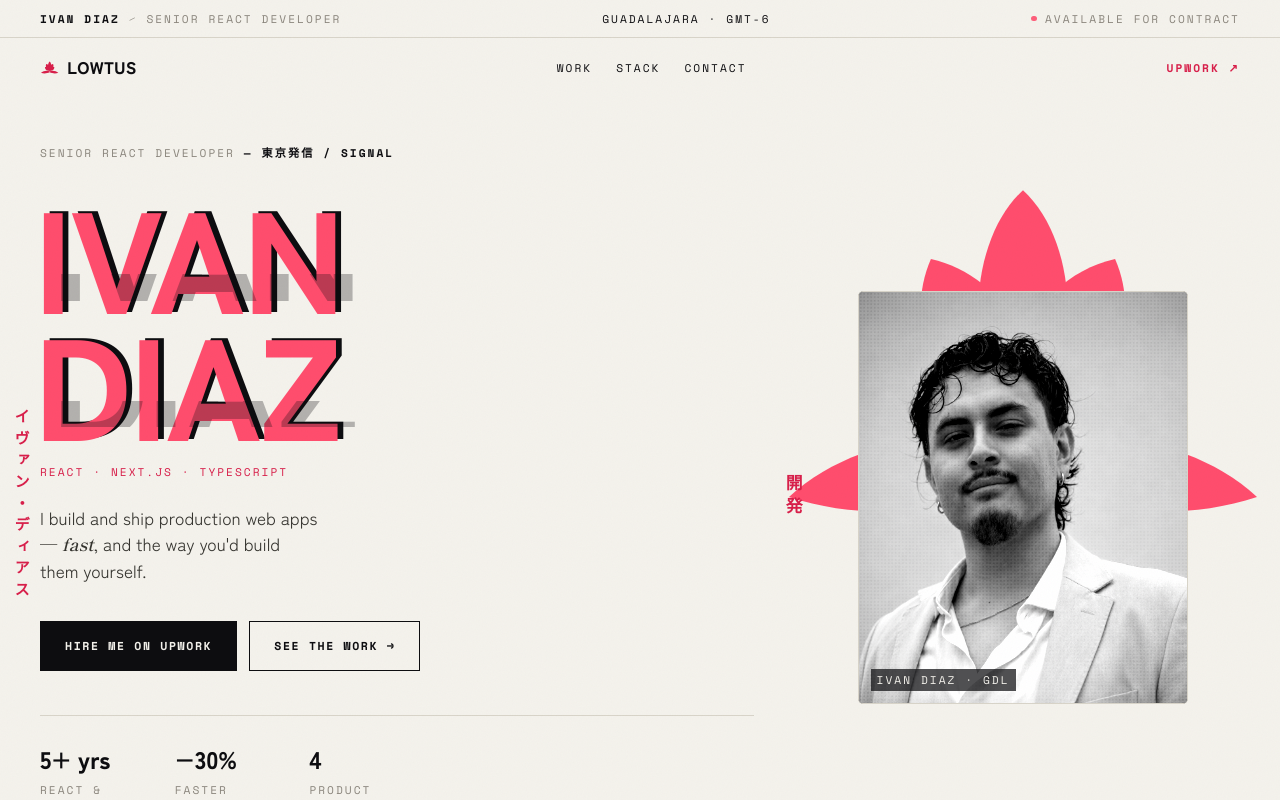
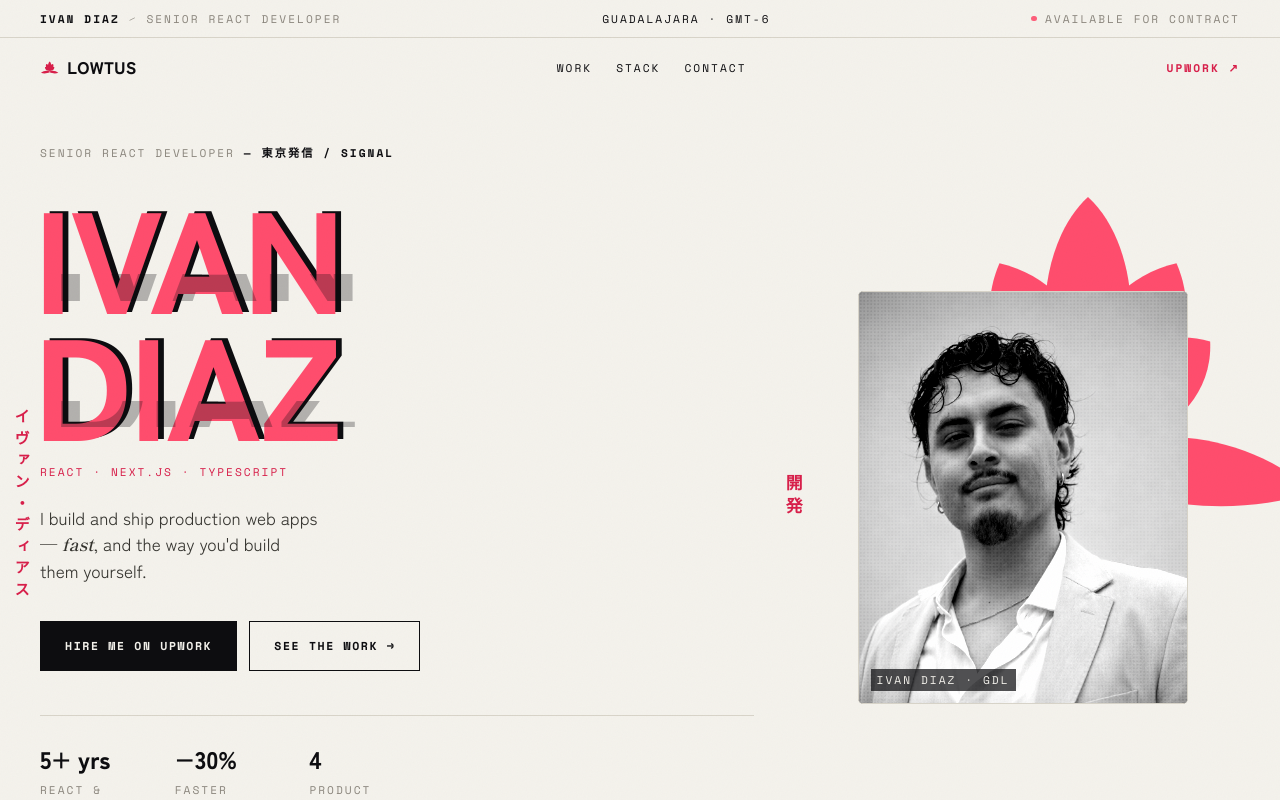
Before and after one commit to ivan-dzb/lowtus, a Next.js app: page / in a window 1280 px wide. Shown: the top 800 px of the page. Built offline with nearby package versions, Linux system fonts and the light colour scheme.

Commit message:
Offset the hero lotus to the upper right; katakana ロータス on the load screen

```diff
--- a/src/components/Portrait.tsx
+++ b/src/components/Portrait.tsx
@@ -14,8 +14,8 @@ export default function Portrait() {
   return (
     <div className="slam-target relative grid place-items-center">
       <Lotus
-        className="pointer-events-none absolute w-[clamp(320px,44vw,520px)] text-[var(--pink)]"
-        style={{ transform: "translateY(-27%)" }}
+        className="pointer-events-none absolute w-[clamp(300px,42vw,500px)] text-[var(--pink)]"
+        style={{ transform: "translate(13%, -28%)" }}
       />
 
 
--- a/src/components/Slam.tsx
+++ b/src/components/Slam.tsx
@@ -27,9 +27,9 @@ export default function Slam() {
 
   return (
     <div className="slam" aria-hidden="true">
-      <span className="flex items-center gap-[0.15em]">
-        <Lotus className="h-[0.9em] w-[0.9em]" />
-        LOWTUS
+      <span className="flex items-center gap-[0.2em]">
+        <Lotus className="h-[0.8em] w-[0.8em]" />
+        ロータス
       </span>
       <small>Loading — {site.displayName}</small>
     </div>
```
